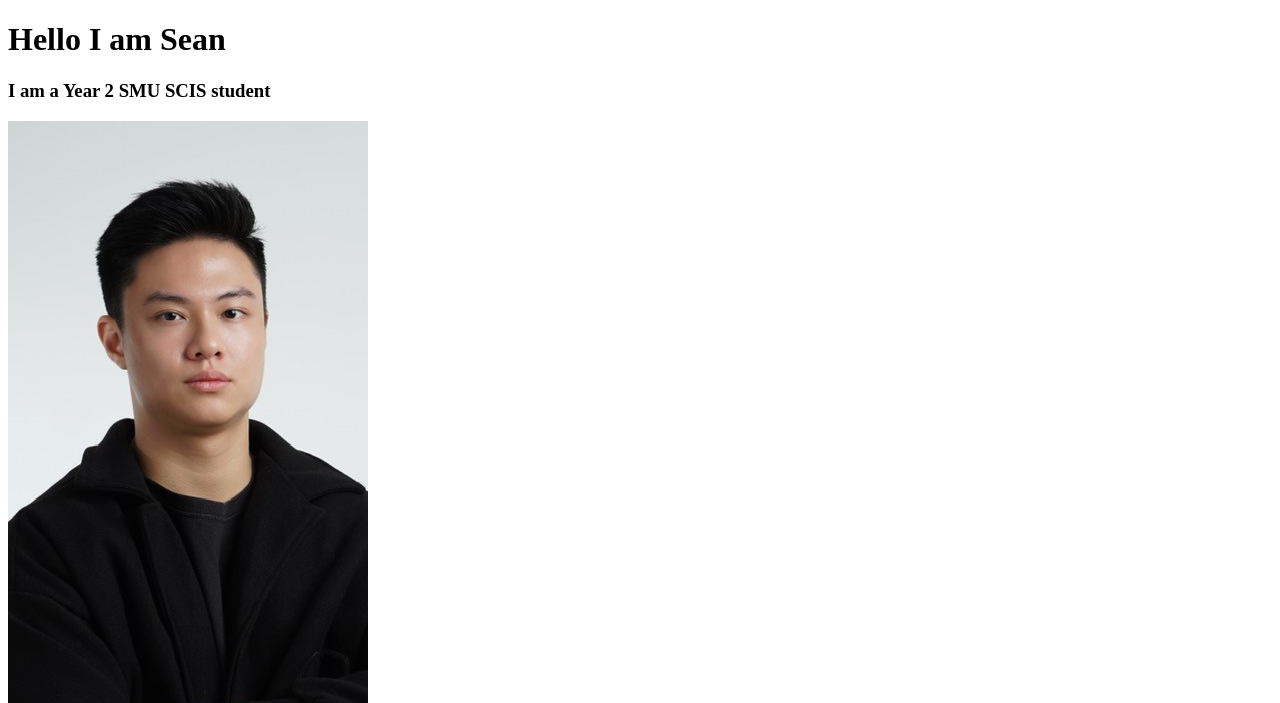
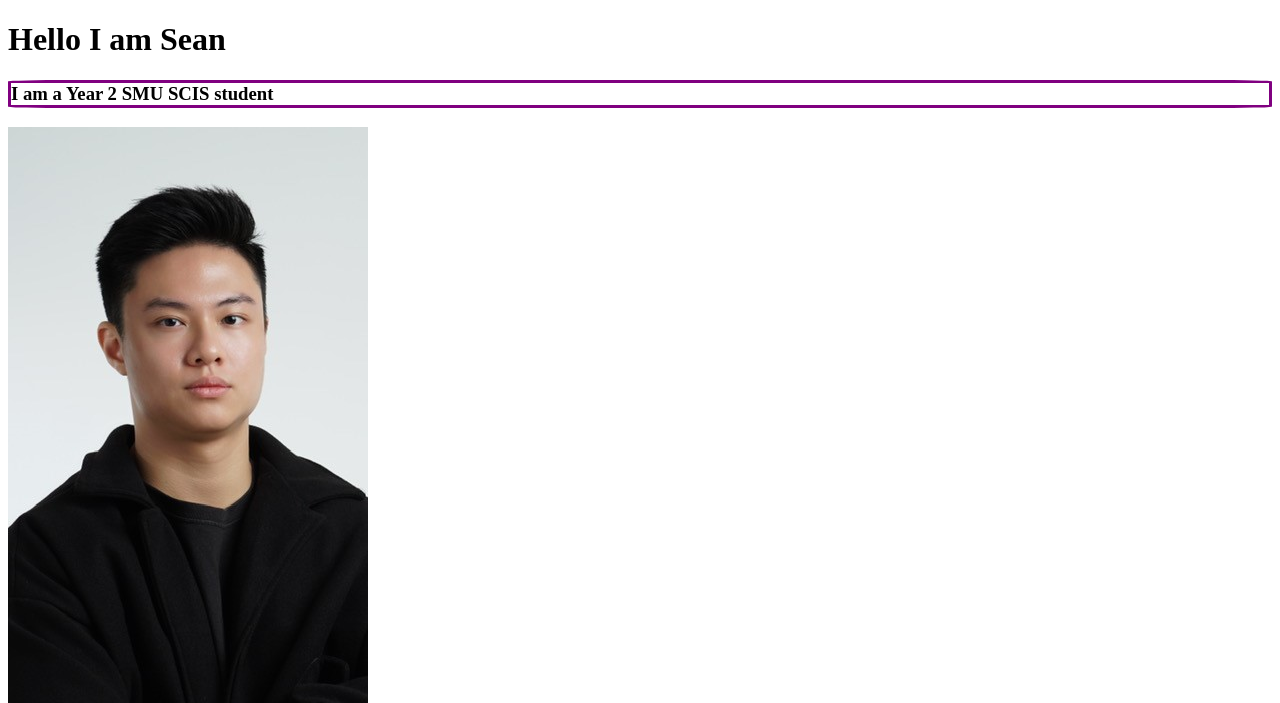
Before and after one commit to seantkj/seantkj.github.io, a plain HTML site: page index.html in a window 1280 px wide. Shown: the top 703 px of the page. Drawn offline with Linux system fonts and the light colour scheme.

Commit message:
Update index.html

```diff
--- a/index.html
+++ b/index.html
@@ -9,6 +9,11 @@
     <style>
         a{
             color:purple;
+        }
+
+        h3{
+            border:3px solid purple;
+            border-radius: 5%;
         }
     </style>
 </head>
```
